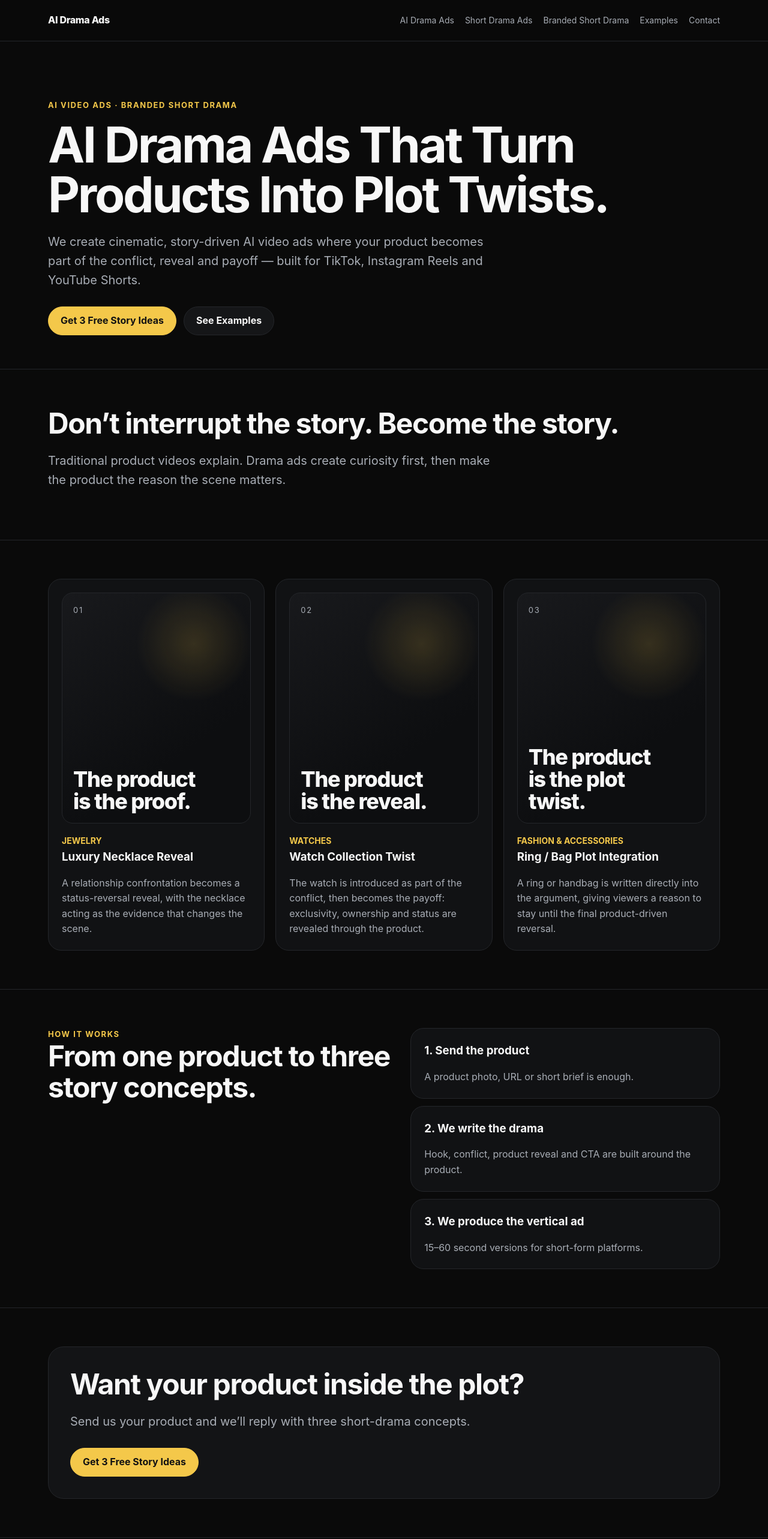
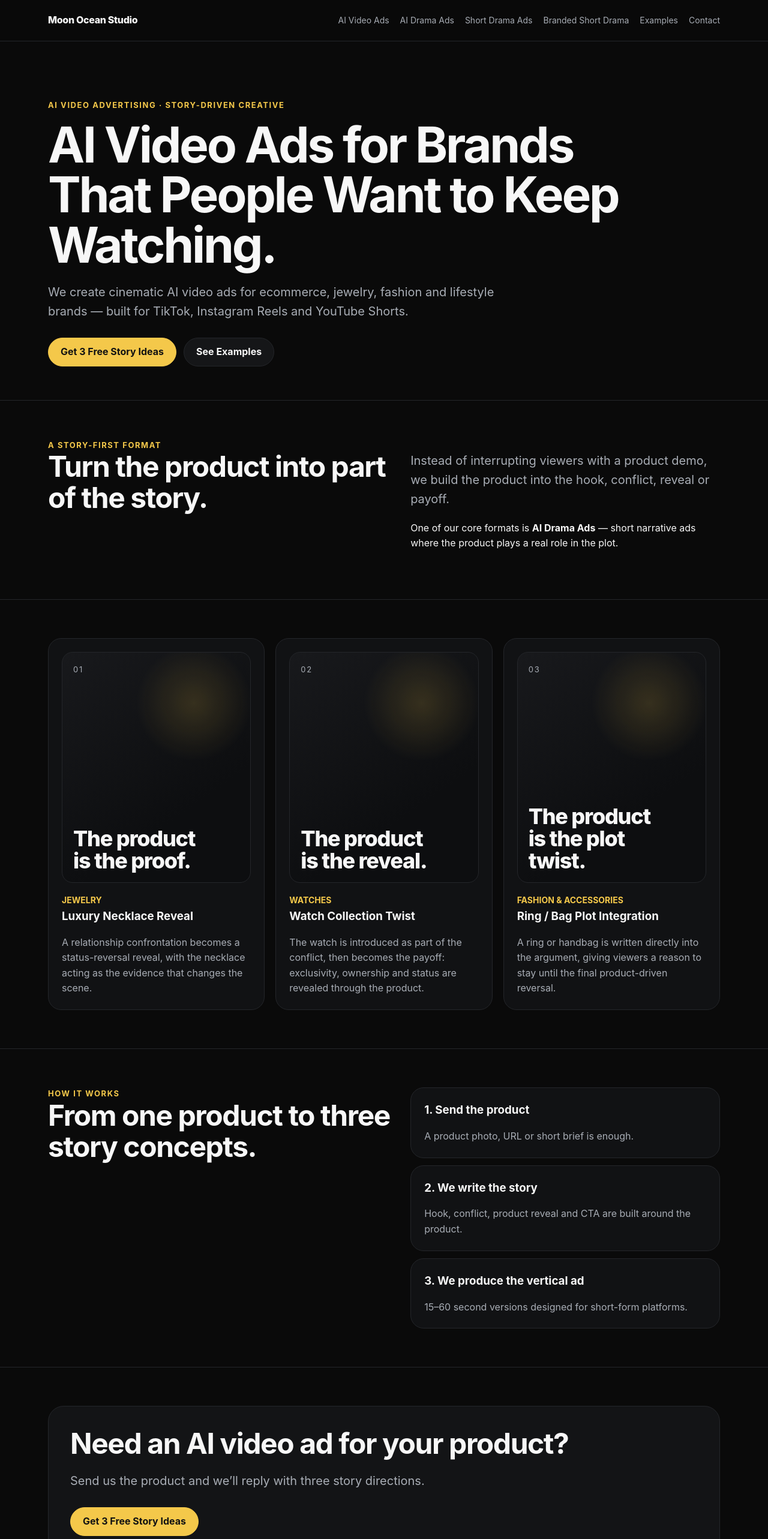
Before and after one commit to yamada0036/ai-drama-landing-no-supabase, a Next.js app: page / in a window 1280 px wide. Shown: the top 2566 px of the page at 60% size. Built offline with nearby package versions, Linux system fonts and the light colour scheme.

Commit message:
Separate AI video ads homepage from AI drama ads keyword page

```diff
--- a/app/layout.js
+++ b/app/layout.js
@@ -4,11 +4,14 @@ import Footer from '../components/Footer';
 
 export const metadata = {
   metadataBase: new URL('https://ai-drama-landing-no-supabase.vercel.app'),
-  title: { default: 'AI Drama Ads for Brands | Moon Ocean Studio', template: '%s | Moon Ocean Studio' },
-  description: 'Story-driven AI video ads and branded short dramas for ecommerce, jewelry, fashion and lifestyle brands.',
+  title: {
+    default: 'Moon Ocean Studio | AI Video Ads for Brands',
+    template: '%s | Moon Ocean Studio'
+  },
+  description: 'Story-driven AI video ads and branded short-form creative for ecommerce, jewelry, fashion and lifestyle brands.',
   openGraph: {
-    title: 'AI Drama Ads for Brands',
-    description: 'Turn your product into the plot twist.',
+    title: 'Moon Ocean Studio — AI Video Ads for Brands',
+    description: 'Story-driven AI video advertising built for TikTok, Instagram Reels and YouTube Shorts.',
     type: 'website',
     url: 'https://ai-drama-landing-no-supabase.vercel.app'
   }
@@ -20,7 +23,7 @@ export default function RootLayout({children}){
     '@type':'Organization',
     name:'Moon Ocean Studio',
     url:'https://ai-drama-landing-no-supabase.vercel.app',
-    description:'AI drama ads and branded short drama production for brands.'
+    description:'Story-driven AI video advertising and branded short-form creative for brands.'
   };
   return <html lang="en"><body><Nav />{children}<Footer />
   <script type="application/ld+json" dangerouslySetInnerHTML={{__html:JSON.stringify(schema)}} />
--- a/app/page.js
+++ b/app/page.js
@@ -2,23 +2,54 @@ import Link from 'next/link';
 import CaseGrid from '../components/CaseGrid';
 
 export const metadata = {
-  alternates: { canonical: '/' }
+  title: 'AI Video Ads for Brands',
+  description: 'Story-driven AI video ads for brands, built for TikTok, Instagram Reels and YouTube Shorts.',
+  alternates: { canonical: '/' },
+  openGraph: {
+    title: 'AI Video Ads for Brands | Moon Ocean Studio',
+    description: 'Cinematic, story-driven AI video advertising for short-form platforms.',
+    url: '/'
+  }
 };
 
 export default function Home(){
  return <main>
   <section className="hero"><div className="container">
-   <div className="eyebrow">AI video ads · branded short drama</div>
-   <h1>AI Drama Ads That Turn Products Into Plot Twists.</h1>
-   <p className="lead">We create cinematic, story-driven AI video ads where your product becomes part of the conflict, reveal and payoff — built for TikTok, Instagram Reels and YouTube Shorts.</p>
-   <div className="actions"><Link className="btn primary" href="/contact">Get 3 Free Story Ideas</Link><Link className="btn secondary" href="/examples">See Examples</Link></div>
+   <div className="eyebrow">AI video advertising · story-driven creative</div>
+   <h1>AI Video Ads for Brands That People Want to Keep Watching.</h1>
+   <p className="lead">We create cinematic AI video ads for ecommerce, jewelry, fashion and lifestyle brands — built for TikTok, Instagram Reels and YouTube Shorts.</p>
+   <div className="actions">
+     <Link className="btn primary" href="/contact">Get 3 Free Story Ideas</Link>
+     <Link className="btn secondary" href="/examples">See Examples</Link>
+   </div>
   </div></section>
-  <section className="section"><div className="container"><h2>Don’t interrupt the story. Become the story.</h2><p className="lead">Traditional product videos explain. Drama ads create curiosity first, then make the product the reason the scene matters.</p></div></section>
+
+  <section className="section"><div className="container two-col">
+    <div>
+      <div className="eyebrow">A story-first format</div>
+      <h2>Turn the product into part of the story.</h2>
+    </div>
+    <div>
+      <p className="lead">Instead of interrupting viewers with a product demo, we build the product into the hook, conflict, reveal or payoff.</p>
+      <p>One of our core formats is <Link href="/ai-drama-ads"><strong>AI Drama Ads</strong></Link> — short narrative ads where the product plays a real role in the plot.</p>
+    </div>
+  </div></section>
+
   <section className="section"><div className="container"><CaseGrid /></div></section>
+
   <section className="section"><div className="container two-col">
     <div><div className="eyebrow">How it works</div><h2>From one product to three story concepts.</h2></div>
-    <div><div className="card"><h3>1. Send the product</h3><p>A product photo, URL or short brief is enough.</p></div><div className="card" style={{marginTop:12}}><h3>2. We write the drama</h3><p>Hook, conflict, product reveal and CTA are built around the product.</p></div><div className="card" style={{marginTop:12}}><h3>3. We produce the vertical ad</h3><p>15–60 second versions for short-form platforms.</p></div></div>
+    <div>
+      <div className="card"><h3>1. Send the product</h3><p>A product photo, URL or short brief is enough.</p></div>
+      <div className="card" style={{marginTop:12}}><h3>2. We write the story</h3><p>Hook, conflict, product reveal and CTA are built around the product.</p></div>
+      <div className="card" style={{marginTop:12}}><h3>3. We produce the vertical ad</h3><p>15–60 second versions designed for short-form platforms.</p></div>
+    </div>
   </div></section>
-  <section className="section"><div className="container cta"><h2>Want your product inside the plot?</h2><p className="lead">Send us your product and we’ll reply with three short-drama concepts.</p><div className="actions"><Link className="btn primary" href="/contact">Get 3 Free Story Ideas</Link></div></div></section>
+
+  <section className="section"><div className="container cta">
+    <h2>Need an AI video ad for your product?</h2>
+    <p className="lead">Send us the product and we’ll reply with three story directions.</p>
+    <div className="actions"><Link className="btn primary" href="/contact">Get 3 Free Story Ideas</Link></div>
+  </div></section>
  </main>
 }
--- a/components/Nav.js
+++ b/components/Nav.js
@@ -1,8 +1,10 @@
 import Link from 'next/link';
+
 export default function Nav(){
   return <header className="nav"><div className="container nav-inner">
-    <Link className="brand" href="/">AI Drama Ads</Link>
+    <Link className="brand" href="/">Moon Ocean Studio</Link>
     <nav className="nav-links">
+      <Link href="/">AI Video Ads</Link>
       <Link href="/ai-drama-ads">AI Drama Ads</Link>
       <Link href="/ai-short-drama-ads">Short Drama Ads</Link>
       <Link href="/branded-short-drama">Branded Short Drama</Link>
```
Also changed, not shown: app/ai-drama-ads/page.js (+44 -4 lines).
